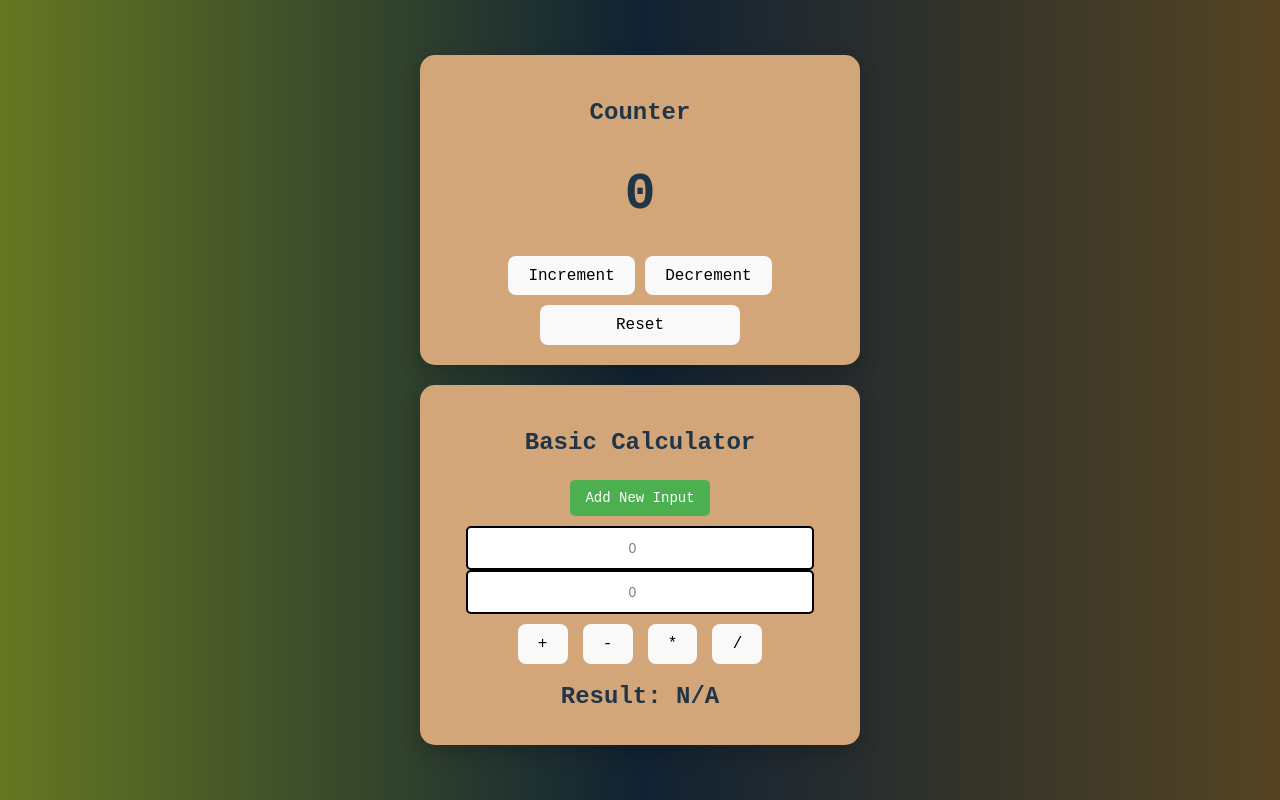
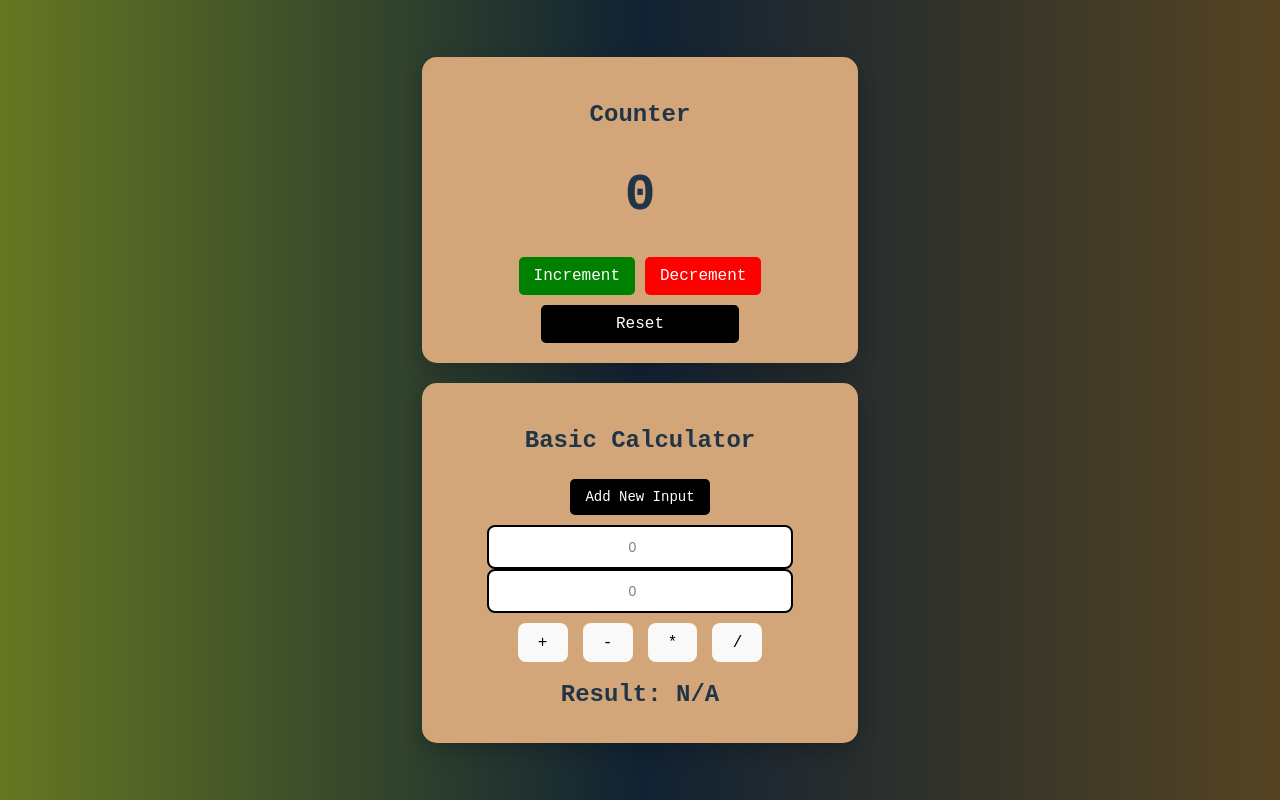
Before and after one commit to kimprjct/Counter-Calculator, a React (Vite) app in the folder my-first-project/: page / in a window 1280 px wide. Built offline with nearby package versions, Linux system fonts and the light colour scheme.

Commit message:
Updated features

```diff
--- a/my-first-project/src/App.css
+++ b/my-first-project/src/App.css
@@ -1,4 +1,3 @@
-
 body {
   font-family: 'Courier New', monospace;
   background: linear-gradient(90deg, #667722 0%, #112233 50%, #554422 100%);
@@ -17,14 +16,14 @@ body {
   padding: 20px;
   width: 100%;
   max-width: 1200px;
-  margin-left:100px;
+  margin-left: 100px;
 }
 
 .left-section {
   display: flex;
   flex-direction: column;
   gap: 20px;
-  font-weight: 300;
+  font-weight: 400;
 }
 
 .right-section {
@@ -38,11 +37,14 @@ body {
   padding: 20px;
   border-radius: 15px;
   box-shadow: 0px 8px 20px rgba(0, 0, 0, 0.2);
-  width: 400px;
+  width: 90%; /* Changed from fixed width to percentage */
+  max-width: 400px; /* Ensure it doesn't exceed 400px */
+  margin: 0 auto;
 }
 
 .calculator-card {
-  width: 400px;
+  width: 90%; /* Changed from fixed width to percentage */
+  max-width: 400px; /* Ensure it doesn't exceed 400px */
   padding-bottom: 30px;
 }
 
@@ -57,6 +59,16 @@ body {
   display: block;
   width: 50%;
   margin: 10px auto 0;
+  background-color: black;
+  color: white;
+  padding: 10px;
+  border-radius: 5px;
+  cursor: pointer;
+  transition: background-color 0.3s ease;
+}
+
+.reset:hover {
+  background-color: #333;
 }
 
 .operator-group {
@@ -76,10 +88,10 @@ body {
 }
 
 .input-field {
-  width: 80%;
+  width: 70%;
   padding: 12px;
   font-size: 14px;
-  border-radius: 5px;
+  border-radius: 8px;
   border: 2px solid black;
   text-align: center;
   background-color: white;
@@ -116,15 +128,73 @@ body {
   margin: 10px auto;
   padding: 10px 15px;
   font-size: 14px;
-  background-color: #4CAF50;
+  background-color: black;
   color: white;
   border: none;
   border-radius: 5px;
   cursor: pointer;
+  transition: background-color 0.3s ease;
 }
 
 .add-input:hover {
+  background-color: black;
+}
+
+/* Increment Button */
+.increment {
+  background-color: green;
+  color: white;
+  padding: 10px 15px;
+  border: none;
+  border-radius: 5px;
+  cursor: pointer;
+  transition: background-color 0.3s ease, transform 0.2s ease;
+}
+
+.increment:hover {
   background-color: #45a049;
+}
+
+.increment:active {
+  transform: scale(0.95);
+}
+
+/* Decrement Button */
+.decrement {
+  background-color: red;
+  color: white;
+  padding: 10px 15px;
+  border: none;
+  border-radius: 5px;
+  cursor: pointer;
+  transition: background-color 0.3s ease, transform 0.2s ease;
+}
+
+.decrement:hover {
+  background-color: #d32f2f;
+}
+
+.decrement:active {
+  transform: scale(0.95);
+}
+
+/* Reset Button */
+.reset {
+  background-color: black;
+  color: white;
+  padding: 10px 15px;
+  border: none;
+  border-radius: 5px;
+  cursor: pointer;
+  transition: background-color 0.3s ease, transform 0.2s ease;
+}
+
+.reset:hover {
+  background-color: #333;
+}
+
+.reset:active {
+  transform: scale(0.95);
 }
 
 .result-box {
@@ -132,7 +202,6 @@ body {
   font-weight: bold;
   margin-top: 15px;
 }
-
 
 .todo-list {
   list-style: none;
@@ -160,7 +229,8 @@ body {
   margin-top: 10px;
 }
 
-.todo-table th, .todo-table td {
+.todo-table th,
+.todo-table td {
   border: 1px solid #000;
   padding: 8px;
   text-align: left;
@@ -186,19 +256,15 @@ body {
   font-weight: bold;
 }
 
-/* Add Input Button */
-.add-input {
-  display: block;
-  margin: 10px auto;
-  padding: 10px 15px;
-  font-size: 14px;
-  background-color: #4CAF50;
-  color: white;
-  border: none;
-  border-radius: 5px;
-  cursor: pointer;
+/* Responsive Adjustments for Mobile */
+@media (max-width: 768px) {
+  .card, .calculator-card {
+    width: 95%; /* Make card width more flexible */
+    max-width: 320px; /* Set a max width for smaller screens */
+  }
+
+  .button-group {
+    flex-direction: column; /* Stack the buttons vertically */
+    gap: 15px;
+  }
 }
-
-.add-input:hover {
-  background-color: #45a049;
-}
```
